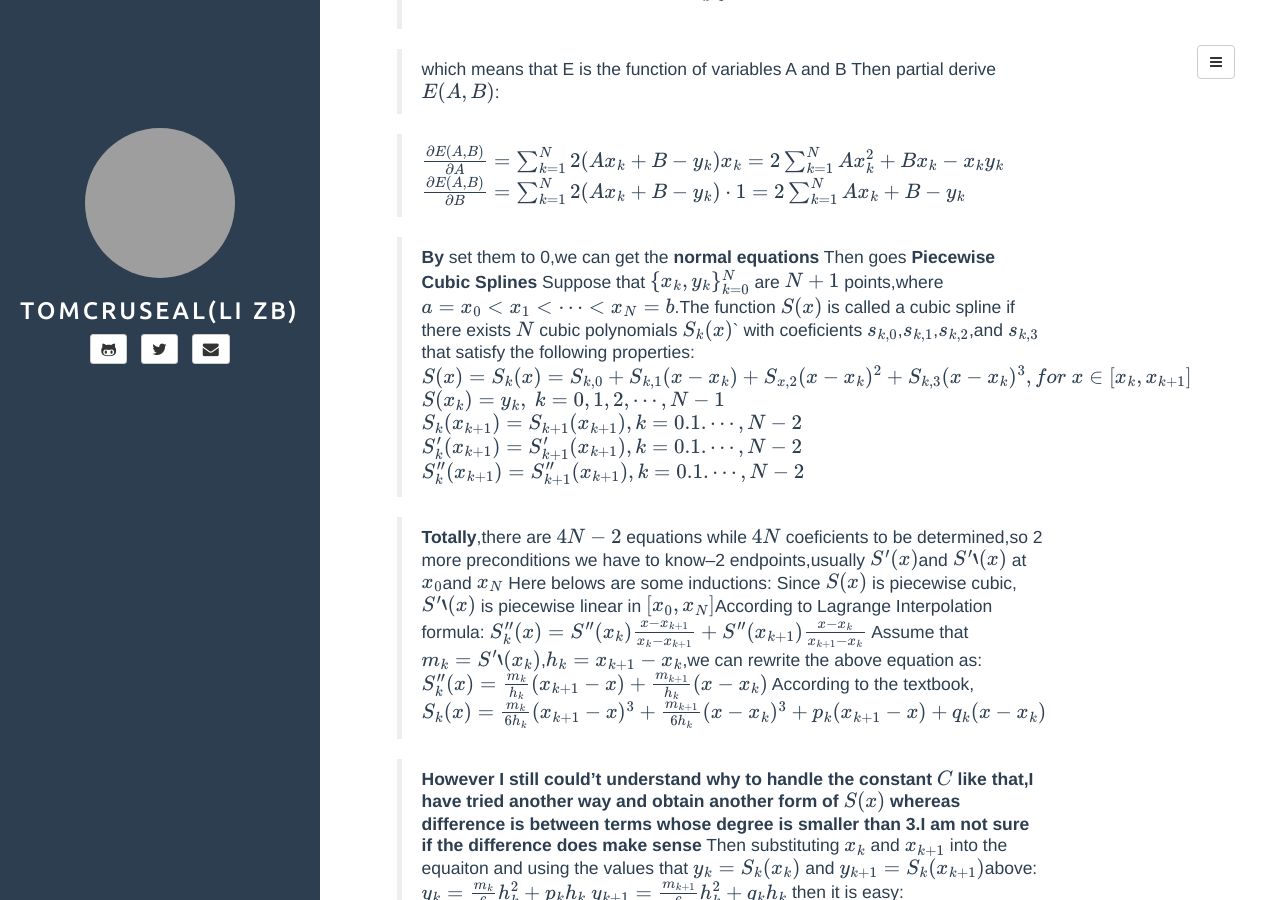
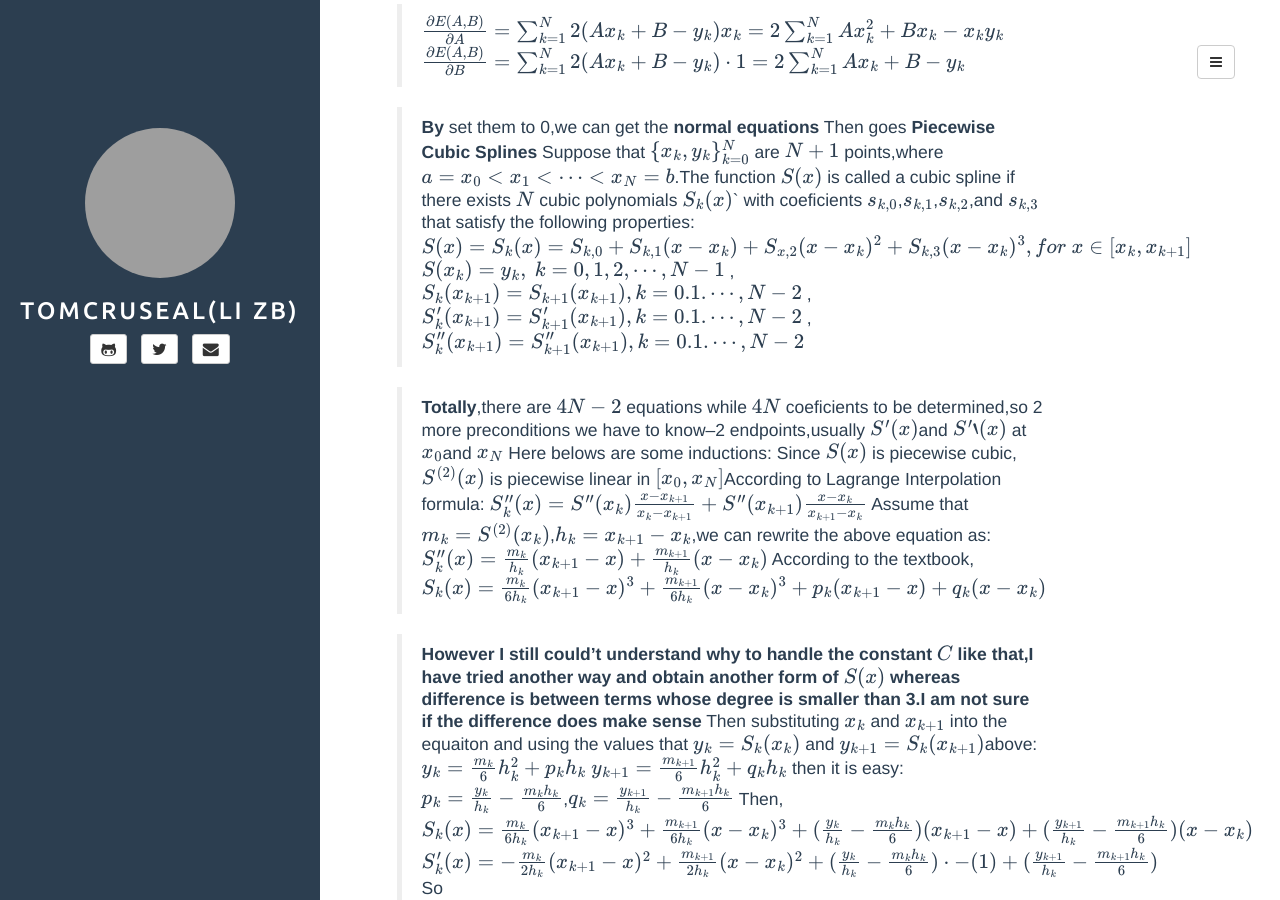
Before and after one commit to Tomcruseal/tomcruseal.github.io, a Jekyll site: the page built from _posts/2016-4-19-e-spline-interpolation.md, in a window 1280 px wide and 900 px high, scrolled down 1254 px. Built offline with Jekyll 4.4.1, drawn with Linux system fonts in a browser that asks for light colours; formulas are drawn with MathJax 3; comment, search, counter and statistics services are not loaded; grey boxes are pictures that could not be loaded.

Commit message:
20160420zr

```diff
--- a/_posts/2016-4-19-e-spline-interpolation.md
+++ b/_posts/2016-4-19-e-spline-interpolation.md
@@ -11,12 +11,9 @@
 So,how to find the best approximation of such form that goes near the points?Errors is a vital concept.The error is defined as $e_k=f(x_k)-y_k$
 
 >**There** are 3 kinds of errors:
-
->1. Maximum error:$E_{\infty}(f)=max\{|f(x_k)-y_k|\}$
-
->2. Average error:$E_1(f)=\frac{1}{N}\sum_{k=1}^{N}|f(x_k)-y_k|$
-
->3. Root-Mean-Square error:$E_2(f)=[\frac{1}{N}\sum_{k=1}^{N}(f(x_k)-y_k)^2]^\frac{1}{2}$
+1. Maximum error:$E_{\infty}(f)=max\{|f(x_k)-y_k|\}$
+2. Average error:$E_1(f)=\frac{1}{N}\sum_{k=1}^{N}|f(x_k)-y_k|$
+3. Root-Mean-Square error:$E_2(f)=[\frac{1}{N}\sum_{k=1}^{N}(f(x_k)-y_k)^2]^\frac{1}{2}$
 
 >**Since** the 3rd norm is easier to be minimized computationally,it is the traditon choice.
 
@@ -63,23 +60,26 @@
 $$
 S(x_k)=y_k ,\ k=0,1,2,\cdots, N-1
 $$
+,
 $$
 S_k(x_{k+1})=S_{k+1}(x_{k+1}), k=0.1.\cdots,N-2
 $$
+,
 $$
 S'_k(x_{k+1})=S'_{k+1}(x_{k+1}), k=0.1.\cdots,N-2
 $$
+,
 $$
 S''_k(x_{k+1})=S''_{k+1}(x_{k+1}), k=0.1.\cdots,N-2
 $$
 
 >**Totally**,there are $4N-2$ equations while $4N$ coeficients to be determined,so 2 more preconditions we have to know--2 endpoints,usually $S'(x)$and $S''(x)$ at $x_0$and $x_N$
 Here belows are some inductions:
-Since $S(x)$ is piecewise cubic,$S''(x)$ is piecewise linear in $[x_0,x_N]$According to Lagrange Interpolation formula:
+Since $S(x)$ is piecewise cubic,$S^{(2)}(x)$ is piecewise linear in $[x_0,x_N]$According to Lagrange Interpolation formula:
 $$
 S''_k(x)=S''(x_k)\frac{x-x_{k+1}}{x_k-x_{k+1}}+S''(x_{k+1})\frac{x-x_k}{x_{k+1}-x_k}
 $$
-Assume that $m_k=S''(x_k)$,$h_k=x_{k+1}-x_k$,we can rewrite the above equation as:
+Assume that $m_k=S^{(2)}(x_k)$,$h_k=x_{k+1}-x_k$,we can rewrite the above equation as:
 $$
 S''_k(x)=\frac{m_k}{h_k}(x_{k+1}-x)+\frac{m_{k+1}}{h_k}(x-x_k)
 $$
```
